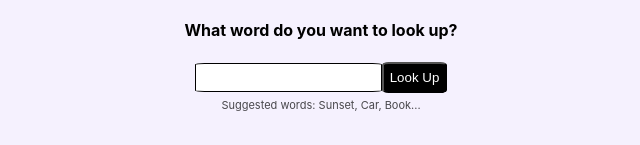
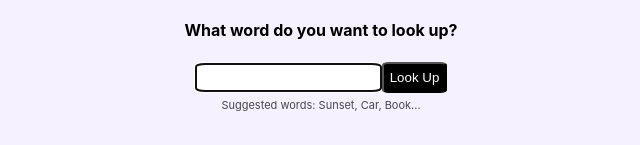
Before and after one commit to Jaciecherron/React-dictionary-project, a React (Create React App) app: page / in a window 1280 px wide. Shown: the part 266-411 px from the top of the page, without its empty margins (319-959 px from the left). Built offline with nearby package versions, Linux system fonts and the light colour scheme; the HTML template or start-up script is replaced by a standard one.

Commit message:
Fixed a few errors

```diff
--- a/src/Dictionary.js
+++ b/src/Dictionary.js
@@ -42,7 +42,7 @@ export default function Dictionary() {
         <input
           type="Search"
           className="search"
-          autofocus={true}
+          autoFocus={true}
           onChange={handleKeywordChange}
         />
         <input
--- a/src/Results.js
+++ b/src/Results.js
@@ -5,7 +5,6 @@ import Phonetics from "./Phonetics";
 import "./results.css";
 
 export default function Result(props) {
-  console.log(props);
   if (props.results) {
     return (
       <div className="results">
```
